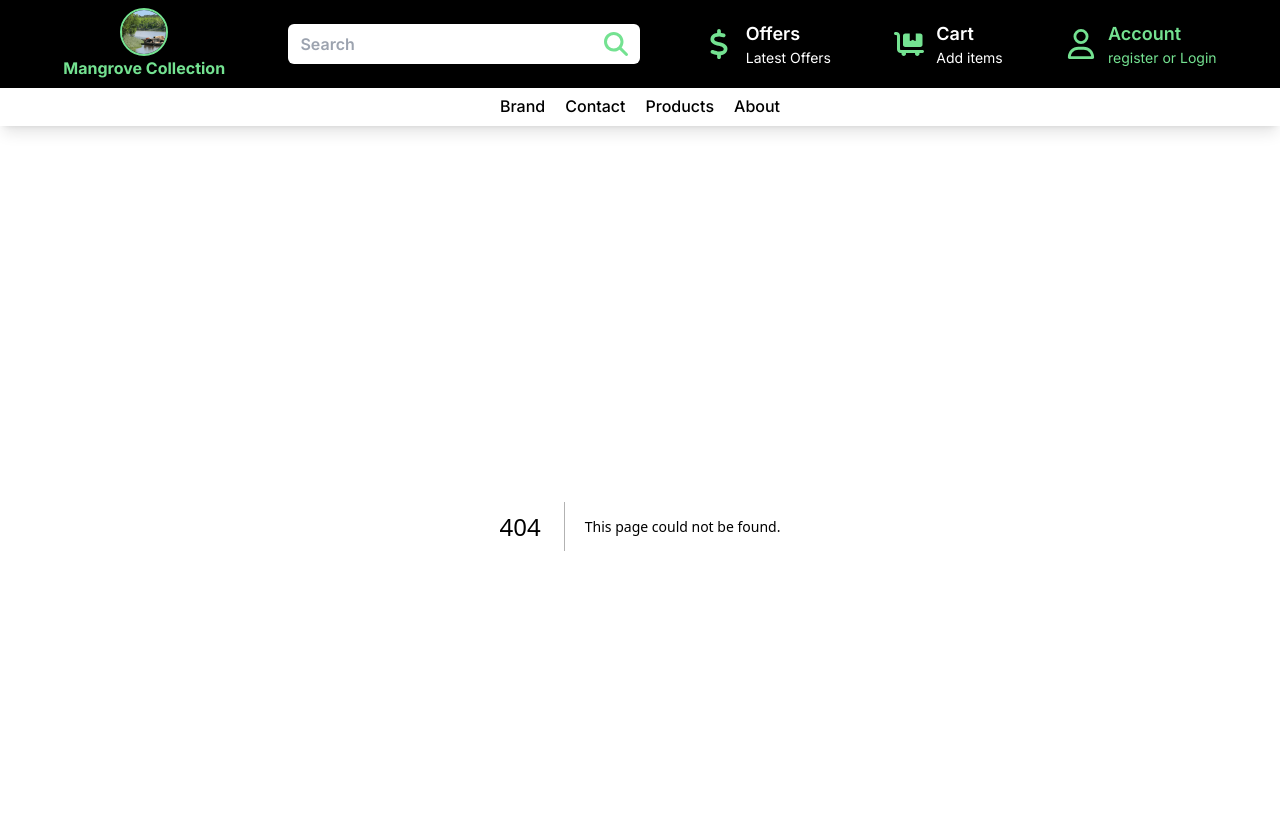
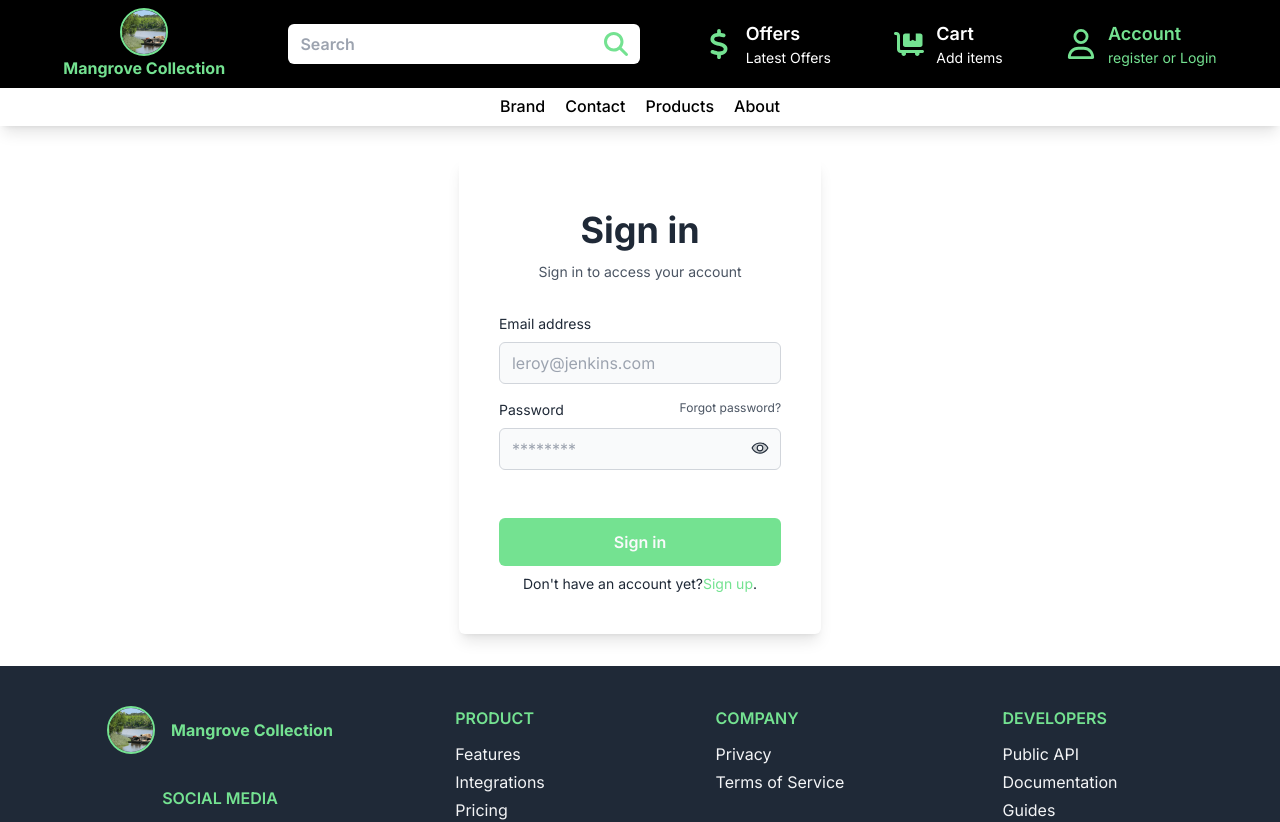
Before and after one commit to wpseemol/mangrove-collection, a Next.js app: page /login in a window 1280 px wide. Before the commit this address had no page. Shown: the top 822 px of the page. Built offline with nearby package versions, Linux system fonts and the light colour scheme.

Commit message:
login frome password show and hidden

```diff
--- /dev/null
+++ b/app/@modal/(modalHandel)/(.)login/page.js
@@ -0,0 +1,17 @@
+import {
+    InterceptClosBtn,
+    InterceptClosBtnOutSite,
+} from '@/app/Components/Client/InterceptClosBtn/InterceptClosBtn';
+import LoginFrom from '@/app/Components/LoginFrom/loginFrom';
+
+export default function LoginIntercept() {
+    return (
+        <section className="fixed top-0 left-0 z-40 w-screen h-screen bg-slate-700/65 flex items-center justify-center">
+            <InterceptClosBtnOutSite />
+            <div className=" relative w-fit h-fit mx-auto z-20 ">
+                <InterceptClosBtn />
+                <LoginFrom where="intercept" />
+            </div>
+        </section>
+    );
+}
--- /dev/null
+++ b/app/@modal/(modalHandel)/Loading.js
@@ -0,0 +1,7 @@
+export default function ModalLoading() {
+    return (
+        <section>
+            <p>modal Loading...</p>
+        </section>
+    );
+}
--- /dev/null
+++ b/app/@modal/default.js
@@ -0,0 +1,3 @@
+export default function ModalDefault() {
+    return null;
+}
--- /dev/null
+++ b/app/Components/Client/InterceptClosBtn/InterceptClosBtn.jsx
@@ -0,0 +1,46 @@
+'use client';
+
+import { useRouter } from 'next/navigation';
+import { useCallback, useEffect } from 'react';
+import { IoClose } from 'react-icons/io5';
+
+const handelClose = (router) => {
+    router.back();
+};
+
+function InterceptClosBtnOutSite() {
+    const router = useRouter();
+    const onkeydown = useCallback(
+        (e) => {
+            console.log(e.key);
+            if (e.key === 'Escape') {
+                router.back();
+            }
+        },
+        [router]
+    );
+
+    useEffect(() => {
+        document.addEventListener('keydown', onkeydown);
+
+        return () => document.removeEventListener('keydown', onkeydown);
+    }, [onkeydown]);
+
+    return (
+        <div
+            onClick={() => handelClose(router)}
+            className="absolute top-0 left-0 w-full h-full z-10"></div>
+    );
+}
+function InterceptClosBtn() {
+    const router = useRouter();
+    return (
+        <button
+            onClick={() => handelClose(router)}
+            className="absolute top-3 right-3 bg-red-500 text-neutral-800 dark:text-neutral-200 rounded hover:scale-125 duration-300">
+            <IoClose className="text-4xl" />
+        </button>
+    );
+}
+
+export { InterceptClosBtn, InterceptClosBtnOutSite };
--- /dev/null
+++ b/app/Components/Client/PasswordShowHidden/PasswordShowHidden.jsx
@@ -0,0 +1,24 @@
+'use client';
+
+import { useState } from 'react';
+import { PiEyeClosedDuotone, PiEyeDuotone } from 'react-icons/pi';
+
+export default function PasswordShowHidden(children) {
+    const [passShow, setPassShow] = useState(false);
+    return (
+        <span className="relative">
+            <div
+                className="absolute top-0 right-3 cursor-pointer text-lg"
+                onClick={() => setPassShow((isTrue) => !isTrue)}>
+                {!passShow ? <PiEyeDuotone /> : <PiEyeClosedDuotone />}
+            </div>
+            <input
+                type={passShow ? 'text' : 'password'}
+                name="password"
+                id="password"
+                placeholder={passShow ? 'password' : '********'}
+                className="w-full px-3 py-2 border rounded-md border-gray-300 bg-gray-50 text-gray-800"
+            />
+        </span>
+    );
+}
--- /dev/null
+++ b/app/Components/LoginFrom/LoginFrom.jsx
@@ -0,0 +1,66 @@
+import PasswordShowHidden from '../Client/PasswordShowHidden/PasswordShowHidden';
+
+export default function LoginFrom(where) {
+    if (where === 'intercept') {
+        console.log('inside intercept from');
+    }
+    return (
+        <div className="flex flex-col max-w-md p-6 rounded-md sm:p-10 bg-white text-gray-800 shadow-lg">
+            <div className="mb-8 text-center">
+                <h1 className="my-3 text-4xl font-bold">Sign in</h1>
+                <p className="text-sm text-gray-600">
+                    Sign in to access your account
+                </p>
+            </div>
+            <form noValidate="" action="" className="space-y-12">
+                <div className="space-y-4">
+                    <div>
+                        <label htmlFor="email" className="block mb-2 text-sm">
+                            Email address
+                        </label>
+                        <input
+                            type="email"
+                            name="email"
+                            id="email"
+                            placeholder="leroy@jenkins.com"
+                            className="w-full px-3 py-2 border rounded-md border-gray-300 bg-gray-50 dark:text-gray-800"
+                        />
+                    </div>
+                    <div>
+                        <div className="flex justify-between mb-2">
+                            <label htmlFor="password" className="text-sm">
+                                Password
+                            </label>
+                            <a
+                                rel="noopener noreferrer"
+                                href="#"
+                                className="text-xs hover:underline text-gray-600">
+                                Forgot password?
+                            </a>
+                        </div>
+                        <PasswordShowHidden />
+                    </div>
+                </div>
+                <div className="space-y-2">
+                    <div>
+                        <button
+                            type="button"
+                            className="w-full px-8 py-3 font-semibold rounded-md bg-primaryColor text-gray-50">
+                            Sign in
+                        </button>
+                    </div>
+                    <p className="px-6 text-sm text-center dark:text-gray-600">
+                        {`Don't have an account yet?`}
+                        <a
+                            rel="noopener noreferrer"
+                            href="#"
+                            className="hover:underline text-primaryColor">
+                            Sign up
+                        </a>
+                        .
+                    </p>
+                </div>
+            </form>
+        </div>
+    );
+}
--- a/app/Components/NavBar/NavBigScreen/NavBigScreen.jsx
+++ b/app/Components/NavBar/NavBigScreen/NavBigScreen.jsx
@@ -11,7 +11,7 @@ export default function NavBigScreen() {
     return (
         <nav className="hidden md:block">
             <div className="">
-                <div className="bg-black py-2 fixed top-0 left-0 w-full z-50">
+                <div className="bg-black py-2 fixed top-0 left-0 w-full z-10">
                     <ul className="container mx-auto flex justify-evenly items-center">
                         {/* logo  */}
                         <Logo />
--- a/app/Components/NavBar/NavSmallScreen/NavSmallScreen.jsx
+++ b/app/Components/NavBar/NavSmallScreen/NavSmallScreen.jsx
@@ -14,7 +14,7 @@ export default function NavSmallScreen() {
         <div>
             <nav className="md:hidden">
                 <div>
-                    <ul className="  flex justify-between items-center py-2 bg-black w-full fixed z-50 top-0 px-8">
+                    <ul className="  flex justify-between items-center py-2 bg-black w-full fixed z-10 top-0 px-8">
                         {/* small screen menu button  */}
 
                         <MenuBtn>
--- a/app/layout.js
+++ b/app/layout.js
@@ -10,11 +10,12 @@ export const metadata = {
     description: 'Mangrove Collection is shopping project ',
 };
 
-export default function RootLayout({ children }) {
+export default function RootLayout({ children, modal }) {
     return (
         <html lang="en">
             <body className={inter.className} suppressHydrationWarning={true}>
                 <Header />
+                {modal}
                 {children}
                 <Footer />
             </body>
--- /dev/null
+++ b/app/login/page.js
@@ -0,0 +1,9 @@
+import LoginFrom from '../Components/LoginFrom/loginFrom';
+
+export default function Login() {
+    return (
+        <main className="flex items-center justify-center p-8">
+            <LoginFrom />
+        </main>
+    );
+}
--- a/jsconfig.json
+++ b/jsconfig.json
@@ -1,7 +1,9 @@
 {
   "compilerOptions": {
     "paths": {
-      "@/*": ["./*"]
+      "@/*": [
+        "./*"
+      ]
     }
   }
 }
```
